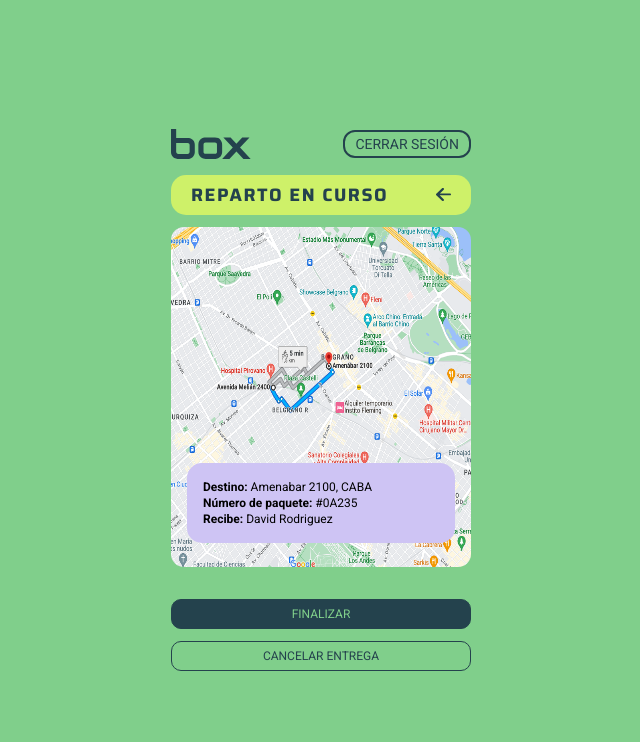
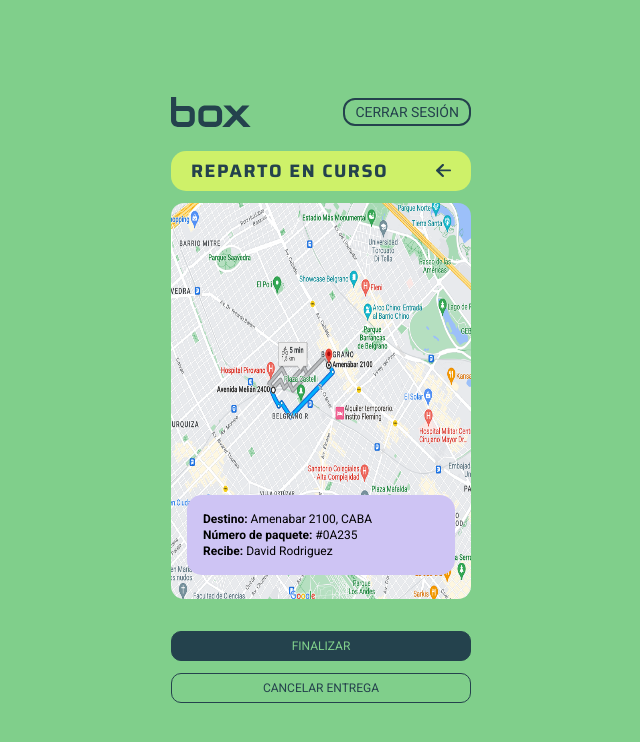
Before and after one commit to GermanCuevas/box-client, a Next.js app: page /shipment in a window 1280 px wide. Shown: the top 742 px of the page, without its empty margins (319-959 px from the left). Built offline with nearby package versions, Linux system fonts and the light colour scheme.

Commit message:
feat: finalized-view

```diff
--- a/src/app/shipment/page.tsx
+++ b/src/app/shipment/page.tsx
@@ -14,12 +14,12 @@ export default function Shipment() {
         <div className=" w-full">
           <Header />
         </div>
-        <div className="mb-3 mt-4  tracking-normal w-full">
+        <div className="mb-3 mt-6  tracking-normal w-full">
           <LemmonButton title="Reparto en curso" height="40px" width="100%" />
         </div>
         <div className="w-full">
           <div className="relative">
-            <img src="/img/reparto.png" alt="" className="h-[340px] rounded-[13px]" />
+            <img src="/img/reparto.png" alt="" className="h-[396px] rounded-[13px]" />
             <div className="absolute inset-0 flex justify-center items-end ">
               <div className="bg-lightPurple mb-6 w-full mx-4 rounded-[15px]">
                 <div className={`flex flex-col leading-4 p-4 ${roboto.className} text-[12px]`}>
--- a/src/components/Header.tsx
+++ b/src/components/Header.tsx
@@ -6,7 +6,6 @@ export default function Header() {
     <div className="w-full">
       <div className=" flex justify-between items-center">
         <Image src={'/img/box.svg'} width={80} height={30} alt="Logo box" />
-
         <LogoutButton text={'CERRAR SESIÓN'} classNameButton={'py-0.5 px-2.5'} />
       </div>
     </div>
```
